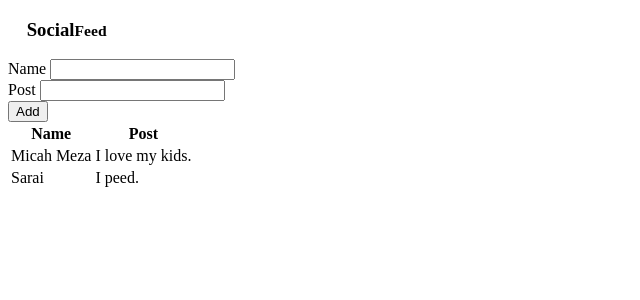
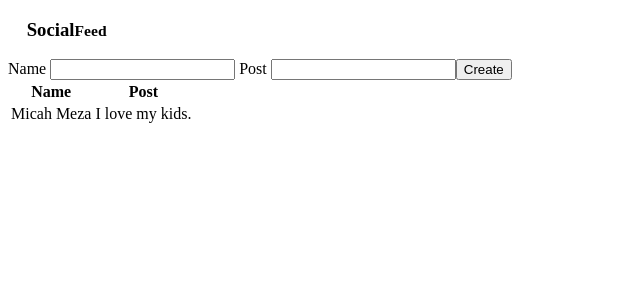
Before and after one commit to Micah-Meza/Social_Feed, a React (Create React App) app: page / in a window 1280 px wide. Shown: the top 300 px of the page, without its empty margins (0-640 px from the left). Built offline with nearby package versions, Linux system fonts and the light colour scheme.

Commit message:
Updated CreatePost component (working) + Updated Display component (working).

```diff
--- a/src/App.jsx
+++ b/src/App.jsx
@@ -43,20 +43,19 @@ import React, { useState } from 'react';
 import DisplayPosts from './Components/DisplayPosts/DisplayPosts.jsx';
 import NavBar from './Components/NavBar/NavBar.jsx';
 import CreatePost from './Components/CreatePost/CreatePost.jsx';
-import Post from './Components/EntryPost/Post.jsx';
-import Button from './Components/Button/Button.jsx';
+
 
 
 
 
 function App() {
 
-  const [entries, setEntries] = useState([{nameEntry : "Micah Meza", message : "I love my kids." }, {nameEntry : "Sarai", message : "I peed. " }])
+  const [entries, setEntries] = useState([{name : "Micah Meza", postEntry : "I love my kids." }, {nameEntry : "Sarai", message : "I saw a dog. " }])
   //const [postEntry, setPostEntry] = useState([{}])
 
-  function addEntry(entry){
+  function addNewEntry(entry){
 
-    let tempEntries = [...entries, entry];
+    let tempEntries = [...entries, entry,];
     setEntries(tempEntries)
   }
 
@@ -65,11 +64,11 @@ function App() {
   return (
     <div className='App'>
       <NavBar/>
-      <CreatePost addNewPost = {addEntry} />
+      <CreatePost addNewPost = {addNewEntry} />
       <DisplayPosts parentEntries = {entries}/>
 
 
-      </div>
+    </div>
   );
 }
 
--- a/src/Components/CreatePost/createPost.jsx
+++ b/src/Components/CreatePost/createPost.jsx
@@ -5,9 +5,6 @@ should create a new “post” object, add it to the existing array of posts,
 and update the App.js state variable with the new array.
 
 */
-
-
-import { ReactDOM } from 'react';
 import React, { useState } from 'react';
 
 
@@ -16,31 +13,26 @@ const CreatePost = (props) => {
     const [name, setName] = useState('');
     const [postEntry, setPostEntry] = useState('');
 
-    function handleSubmit(event){
+    function handleSubmit(event) {
         event.preventDefault();
         let newEntry = {
             name : name,
             postEntry: postEntry
         };
-        props.createPostProperty(newEntry)
+        console.log(newEntry);
+        props.addNewPost(newEntry)
     }
 
     return (
 
-        <form onSubmit = {handleSubmit} className =' form-grid'>
-            <div className='formgroup'>
-                    <lable> Name </lable>
-                    <input type = 'text' className='form-control' value = {name} onChange={(event) => setName(event.target.value)} />
-                </div>
+        <form onSubmit = {handleSubmit}>
 
-                <div className='formgroup'>
-                    <lable> Post </lable>
-                    <input type = 'text' className='form-control' value = {postEntry} onChange={(event) => setPostEntry(event.target.value)} />
-                </div>
+                <lable> Name </lable>
+                <input type = 'text'  value = {name} onChange={(event) => setName(event.target.value)} />
+                <lable> Post </lable>
+                <input type = 'post'  value = {postEntry} onChange={(event) => setPostEntry(event.target.value)} />
+                <button type = 'submit'> Create </button>
 
-                <div>
-                    <button type = 'submit' className='btn btn-primary'>Add</button>
-                </div>
         </form>
 
 
--- a/src/Components/DisplayPosts/DisplayPosts.jsx
+++ b/src/Components/DisplayPosts/DisplayPosts.jsx
@@ -19,13 +19,13 @@ const DisplayPosts = (props) => {
             </tr>
           </thead>
       <tbody>
-          {props.parentEntries.map((entry, index) => {
+        {props.parentEntries.map((entries) => {
           return (
-              <tr key = {index}>
-                <td>{entry.nameEntry}</td>
-                <td>{entry.message}</td>
+            <tr>
+              <td>{entries.name}</td>
+              <td>{entries.postEntry}</td>
             </tr>
-            )
+          );
         })}
       </tbody>
     </table>
```
Also changed, not shown: src/Components/CreatePost/CreatePost.css (added). Lines whose indentation alone changed are shown as unchanged.
